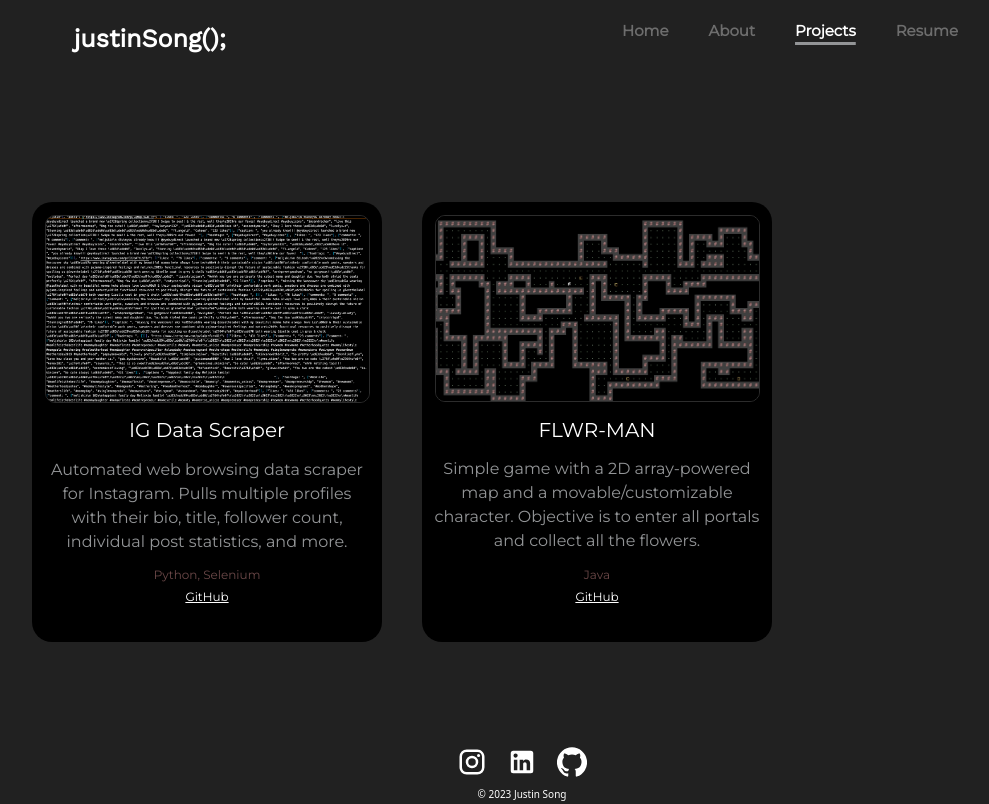
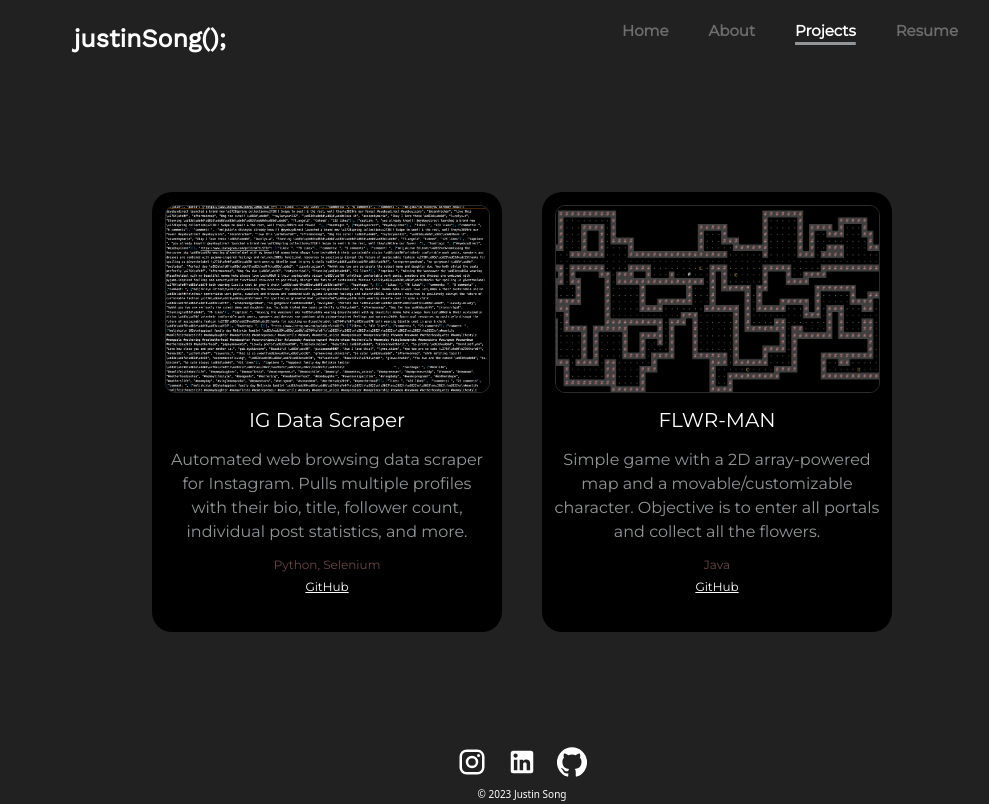
Before and after one commit to jjustinsong/personal-portfolio, a React (Create React App) app: page /projects in a window 1280 px wide. Shown: the whole page, without its empty margins (118-1107 px from the left). Built offline with nearby package versions, Linux system fonts and the light colour scheme.

Commit message:
Updated projects page

```diff
--- a/src/components/NavigationBar.js
+++ b/src/components/NavigationBar.js
@@ -22,8 +22,6 @@ function NavigationBar() {
         });
     }
     return (
-        <html>
-            <body>
         <div className="navigationBar" id={expandNavigationBar ? "open" : "close"}>
             <div className="toggleButton">
                 <button
@@ -44,8 +42,6 @@ function NavigationBar() {
                 </div>
             </div>
         </div>
-            </body>
-        </html>
     );
 }
 
--- a/src/pages/Projects.js
+++ b/src/pages/Projects.js
@@ -1,4 +1,18 @@
 import React, {useState, useEffect} from 'react'
+
+function Container({name, description, languages, link, image}) {
+    return (
+        <>
+            <div class="m-[20px] w-[350px] h-[440px] md:mt-[30px] relative bg-black border-solid border-black rounded-[20px] text-center hover:shadow-s hover:-translate-y-[0.75em] hover:bg-proj duration-300 hover:border-proj">
+                    <img class="w-[325px] h-[188px] border-solid border-proj border-[1px] rounded-[10px] mt-[12.5px] mb-[12.5px] m-auto" src={image} alt={name}/>
+                    <h2 class="text-white font-montserrat text-[20px]">{name}</h2>
+                    <p class="m-[12.5px] text-gray">{description}</p>
+                    <p class="text-language text-[12px]">{languages}</p>
+                    <a class="text-white text-[12px] underline" href={link} target='_blank' rel='noreferrer'>GitHub</a>
+            </div>
+        </>
+    )
+}
 
 function Projects() {
     const [windowSize, setWindowSize] = useState(window.innerWidth);
@@ -14,25 +28,25 @@ function Projects() {
     }, []);
 
     const divStyle = {
-        height: `calc(100% + ${windowSize < 768 ? '200px' : '-186px'}`
+        height: `calc(100% + ${windowSize < 768 ? '200px' : '-186px'})`
     }
 
     return (
-        <div style={divStyle} class="overflow-x-hidden md:w-full font-montserrat flex flex-col md:flex-row animate-slideInFromTop items-center md:items-flex-start">
-            <div class="m-[20px] md:m-0 w-[350px] h-[440px] md:mt-[30px] relative md:left-[150px] bg-black border-solid border-black rounded-[20px] text-center hover:shadow-s hover:-translate-y-[0.75em] hover:bg-proj duration-300 hover:border-proj">
-                <img class="w-[325px] h-[188px] border-solid border-proj border-[1px] rounded-[10px] mt-[12.5px] mb-[12.5px] m-auto" src={require("../assets/igdatascraper.png")} alt="IG Data Scraper"/>
-                <h2 class="text-white font-montserrat text-[20px]">IG Data Scraper</h2>
-                <p class="m-[12.5px] text-gray">Automated web browsing data scraper for Instagram. Pulls multiple profiles with their bio, title, follower count, individual post statistics, and more.</p>
-                <p class="text-language text-[12px]">Python, Selenium</p>
-                <a class="text-white text-[12px] underline" href='https://github.com/jjustinsong/igdatascraper' target='_blank' rel='noreferrer'>GitHub</a>
-            </div>
-            <div class="m-[20px] md:m-0 w-[350px] h-[440px] md:mt-[30px] relative md:left-[190px] bg-black border-solid border-black rounded-[20px] text-center hover:shadow-s hover:-translate-y-[0.75em] hover:bg-proj duration-300 hover:border-proj">
-                <img class="w-[325px] border-solid border-proj border-[1px] rounded-[10px] mt-[12.5px] mb-[12.5px] m-auto" src={require("../assets/flwr-man.jpg")} alt="FLWR-MAN"/>
-                <h2 class="text-white font-montserrat text-[20px]">FLWR-MAN</h2>
-                <p class="m-[12.5px] text-gray">Simple game with a 2D array-powered map and a movable/customizable character. Objective is to enter all portals and collect all the flowers.</p>
-                <p class="text-language text-[12px]">Java</p>
-                <a class="text-white text-[12px] underline" href='https://github.com/jjustinsong/flwr-man' target='_blank' rel='noreferrer'>GitHub</a>
-            </div>
+        <div style={divStyle} class="overflow-x-hidden md:w-full font-montserrat flex flex-col md:flex-row animate-slideInFromTop items-center md:items-flex-start justify-center">
+            <Container
+                name='IG Data Scraper'
+                description='Automated web browsing data scraper for Instagram. Pulls multiple profiles with their bio, title, follower count, individual post statistics, and more.'
+                languages='Python, Selenium'
+                link='https://github.com/jjustinsong/igdatascraper'
+                image={require('../assets/igdatascraper.png')}
+            />
+            <Container
+                name='FLWR-MAN'
+                description='Simple game with a 2D array-powered map and a movable/customizable character. Objective is to enter all portals and collect all the flowers.'
+                languages='Java'
+                link='https://github.com/jjustinsong/flwr-man'
+                image={require('../assets/flwr-man.jpg')}
+            />
         </div>
     )
 }
```
Lines whose indentation alone changed are shown as unchanged.
